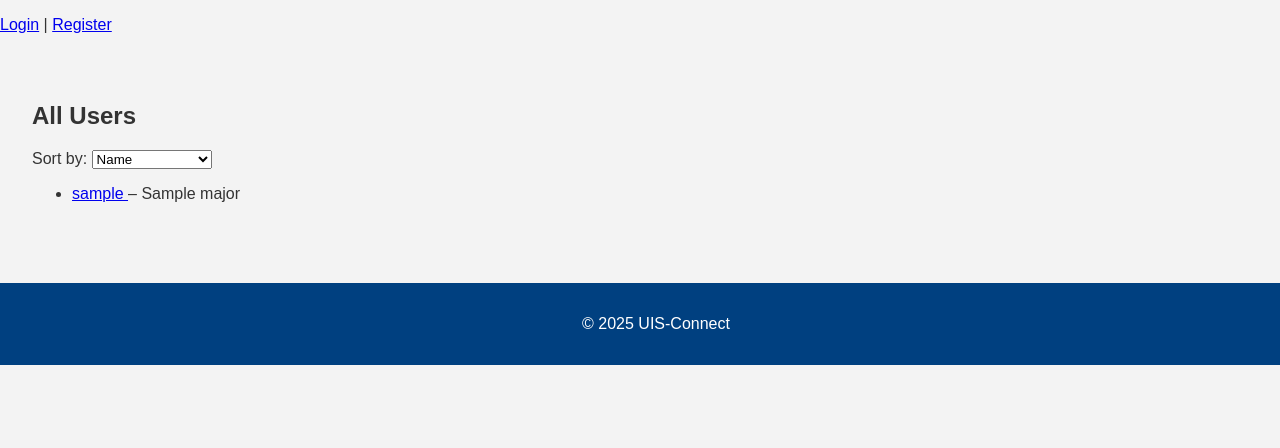
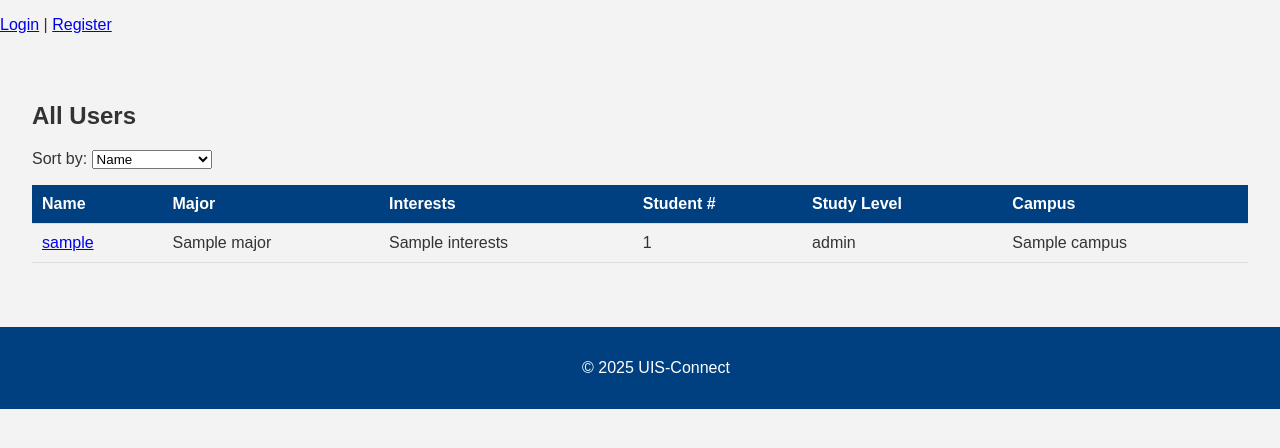
Before and after one commit to Odin-Troli19/UIS-CONNECT-PROJECT, a Flask app: template app/templates/users.html in a window 1280 px wide. Shown: the part 130-578 px from the top of the page. Run offline with Flask 3, Linux system fonts and the light colour scheme; the template is opened without the code that fills it: most values are stand-ins (such as "Sample title", 1, 10 or a date in 2020).

Commit message:
more edits to get more functionalities

```diff
--- a/app/templates/users.html
+++ b/app/templates/users.html
@@ -15,14 +15,28 @@
     </select>
 </form>
 
-
-<ul>
-    {% for user in users %}
-        <li>
-            <a href="{{ url_for('view_user', user_id=user.id) }}">
-                {{ user.username }}
-            </a> – {{ user.major }}
-        </li>
-    {% endfor %}
-</ul>
+<table>
+    <thead>
+        <tr>
+            <th>Name</th>
+            <th>Major</th>
+            <th>Interests</th>
+            <th>Student #</th>
+            <th>Study Level</th>
+            <th>Campus</th>
+        </tr>
+    </thead>
+    <tbody>
+        {% for user in users %}
+        <tr>
+            <td><a href="{{ url_for('view_user', user_id=user.id) }}">{{ user.username }}</a></td>
+            <td>{{ user.major }}</td>
+            <td>{{ user.interests }}</td>
+            <td>{{ user.student_number }}</td>
+            <td>{{ user.study_level }}</td>
+            <td>{{ user.campus }}</td>
+        </tr>
+        {% endfor %}
+    </tbody>
+</table>
 {% endblock %}
```
Also changed, not shown: app/uis_connect.db.
